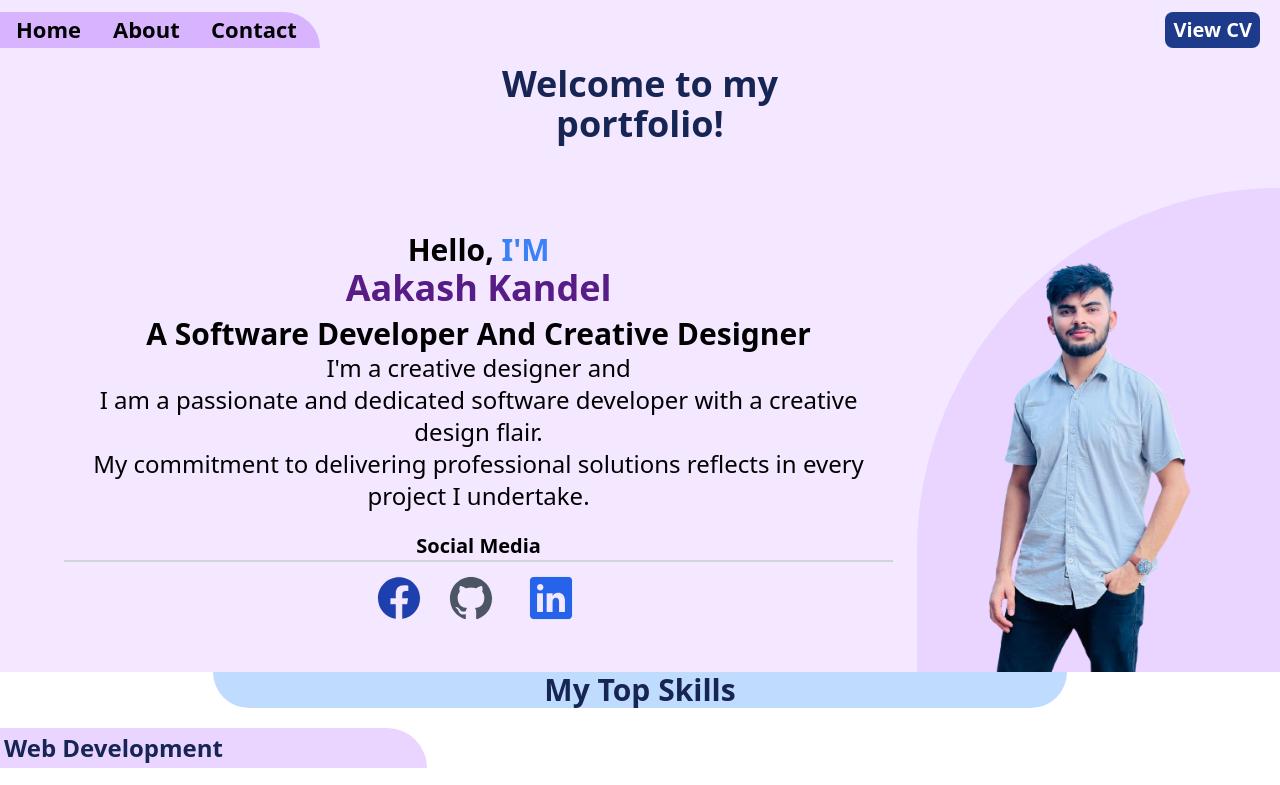
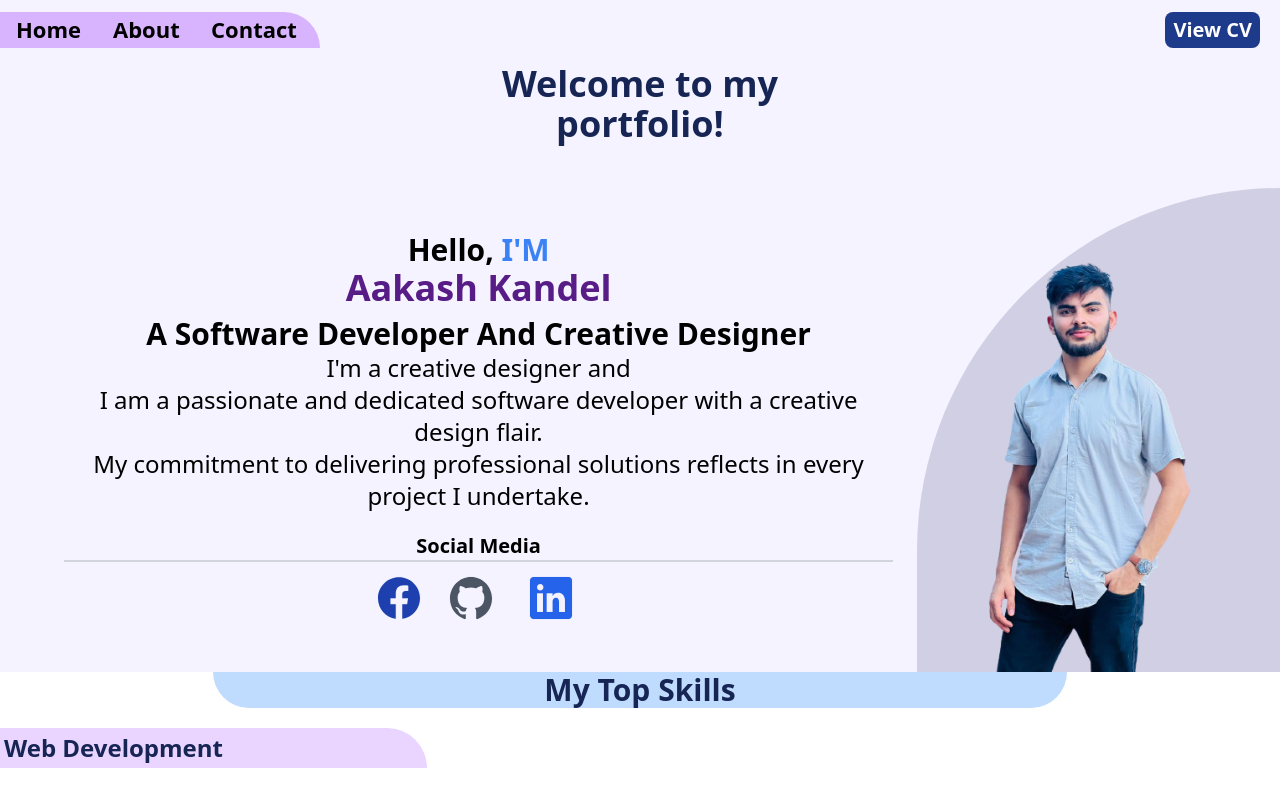
Before and after one commit to Aakashkandel/aakashkandel.github.io-dist-, a website: page dist/index.html in a window 1280 px wide. Shown: the top 785 px of the page. Drawn offline with nearby package versions, Linux system fonts and the light colour scheme.

Commit message:
make improve

```diff
--- a/dist/index.html
+++ b/dist/index.html
@@ -21,13 +21,16 @@
             transform: scale(1.1);
             transition: 0.30s;
         }
+        .imgcontainer{
+            background-color: rgba(5, 5, 69, 0.15);
+        }
     </style>
 
 </head>
 
 
 <body>
-    <div class="bg-purple-100  ">
+    <div class="bg-purple-50  ">
         <nav class="  py-3 text-black font-semibold  ">
             <ul class="flex justify-between items-center ">
                 <div
@@ -102,7 +105,7 @@
                 </div>
             </div>
             <div class="">
-                <img class=" bg-purple-200  rounded-tl-full rounded-bl-full xs:rounded-full xs:m-auto    lg:rounded-bl-none lg:w-auto lg:h-auto xs:w-8/12  lg:rounded-tr-none lg:rounded-br-none "
+                <img class=" imgcontainer  rounded-tl-full rounded-bl-full xs:rounded-full xs:m-auto    lg:rounded-bl-none lg:w-auto lg:h-auto xs:w-8/12  lg:rounded-tr-none lg:rounded-br-none "
                     src="image/aakash.png" alt>
             </div>
         </div>
```
